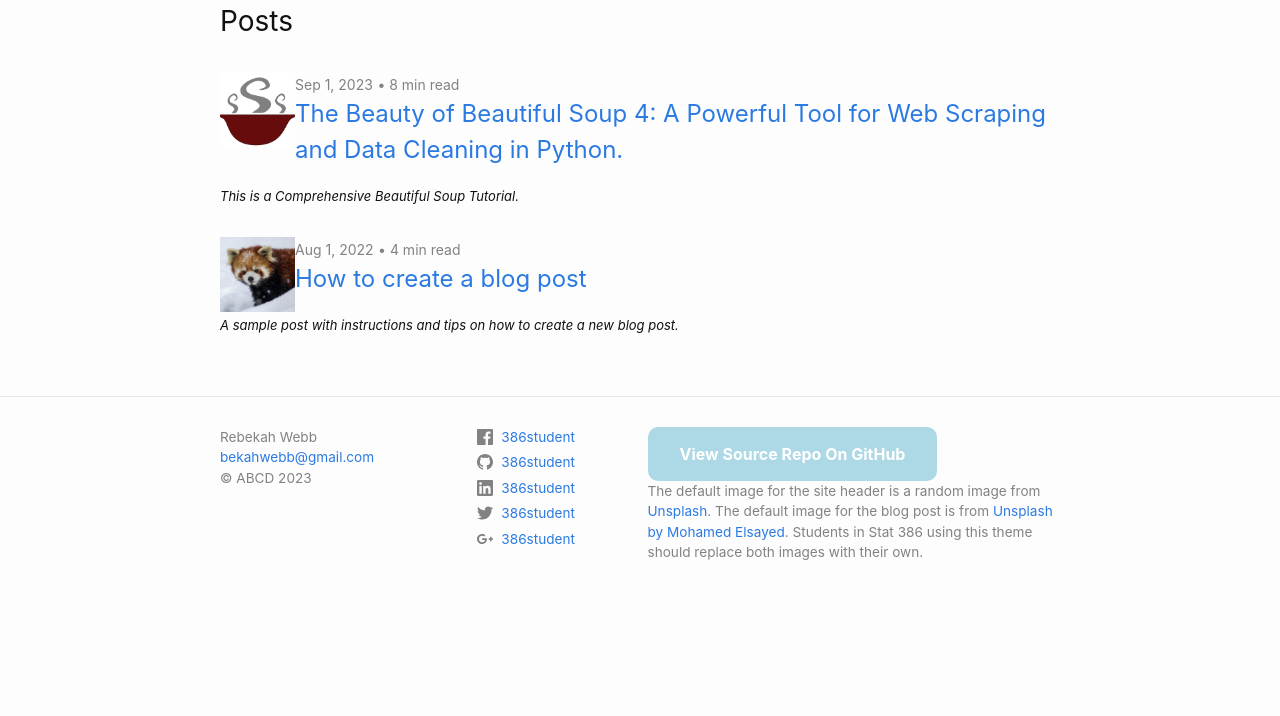
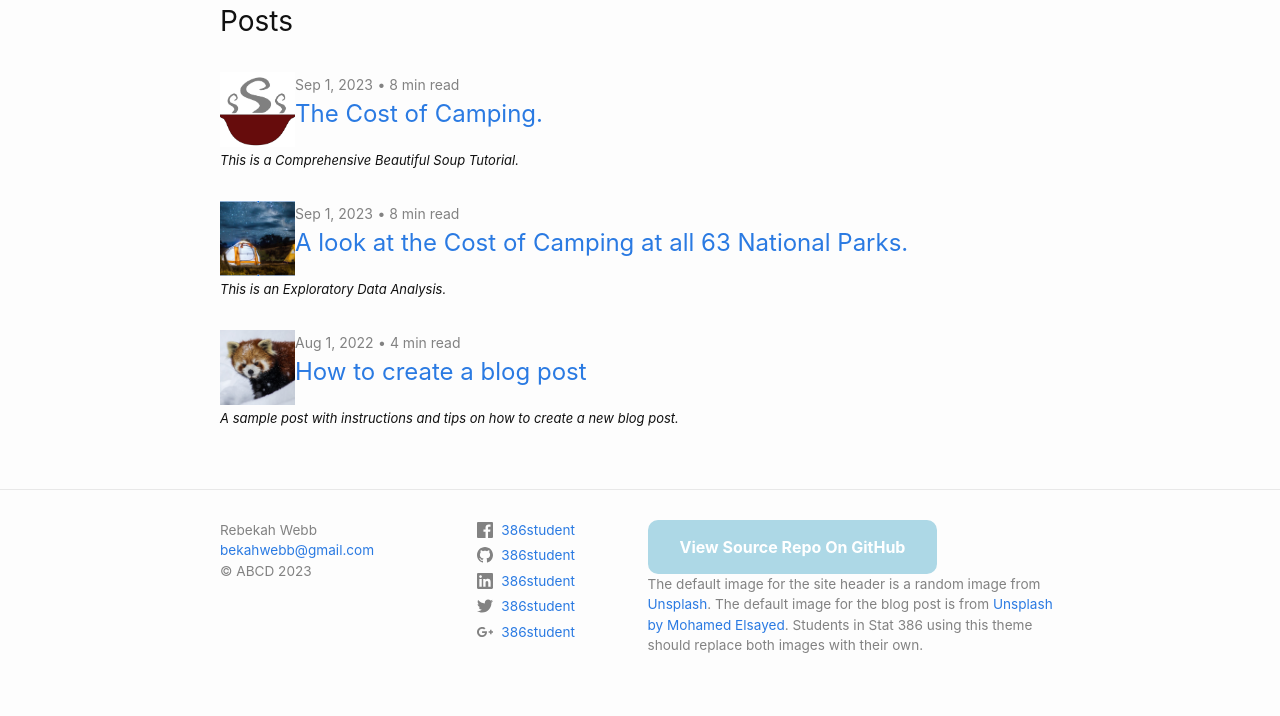
Before and after one commit to bekahwebb/bekahwebb.github.io, a Jekyll site: the page built from index.markdown, in a window 1280 px wide. Shown: the part 442-1158 px from the top of the page. Built offline with Jekyll 4.4.1, drawn with Linux system fonts in a browser that asks for light colours; before the commit the page ends 1065 px from its top, so only the background shows below that; some of the changed lines change nothing that is shown.

Commit message:
second blog post, camping

````diff
--- /dev/null
+++ b/_posts/2023-09-01-first-post copy.md
@@ -0,0 +1,229 @@
+---
+layout: post
+title:  "A look at the Cost of Camping at all 63 National Parks."
+author: Rebekah Webb
+description: This is an Exploratory Data Analysis.
+image: /assets/images/camping.png
+---
+# Introduction:
+
+My family and I like to go camping typically in Utah at the National Parks down south.  We have camped in various parts of the country and found the camping fees to be pretty reasonable.  I thought it might be interesting to look at the data of the National Park service, NPS and find the most expensive campgrounds of the different National Parks around the country.  I want to explore the data of the NPS and see if there are any correlations between cost of campsite and first come first serve campsites vs. reserved campsites.  I also want to explore the location of the campsite and see if there is correlation between cost and latitude and longitude and zip code of the campsite to see if the location affects the higher campsite costs.
+
+# Scraping the NPS Data
+
+I started with registering with the NPS for an apikey which they emailed me.  I then loaded in the libraries including a pd.set_option to display all the columns in case there were any embedded columns that I couldn't examine.  Then I put a url request in to the NPS API for the camping data.
+
+```
+file = open('nps_apikey.txt', 'r')
+api_key = file.read().strip()
+import pandas as pd
+pd.set_option('display.max_columns', None)
+import requests
+
+# Step 1: Scraping data
+# Read your API key from a text file
+with open('nps_apikey.txt', 'r') as file:
+    api_key = file.read().strip()
+
+# Construct the API URL
+base_url = 'https://developer.nps.gov/api/v1/campgrounds'
+# Define the state codes as a comma-delimited string
+#state_codes = 'chis, seki, yose' 'parkCode': state_codes
+params = {'api_key': api_key, 'limit': 638 }#state_codes = 'CA,OR,WA,UT' 'stateCode': state_codes
+
+# Make the API request
+response = requests.get(base_url, params=params)
+
+# Check the response status code
+if response.status_code == 200:
+    # Request was successful
+    data = response.json()
+    data = pd.json_normalize(data,'data')
+else:
+    # Request failed
+    print(f"Failed to retrieve data. Status code: {response.status_code}")
+
+My request was successful and my output looked like this:
+output
+
+id	url	name	parkCode	description	latitude	longitude	latLong	audioDescription	isPassportStampLocation	passportStampLocationDescription	passportStampImages	geometryPoiId	reservationInfo	reservationUrl	regulationsurl	regulationsOverview	fees	directionsOverview	directionsUrl	operatingHours	addresses	images	weatherOverview	numberOfSitesReservable	numberOfSitesFirstComeFirstServe	multimedia	relevanceScore	lastIndexedDate	amenities.trashRecyclingCollection	amenities.toilets	amenities.internetConnectivity	amenities.showers	amenities.cellPhoneReception	amenities.laundry	amenities.amphitheater	amenities.dumpStation	amenities.campStore	amenities.staffOrVolunteerHostOnsite	amenities.potableWater	amenities.iceAvailableForSale	amenities.firewoodForSale	amenities.foodStorageLockers	contacts.phoneNumbers	contacts.emailAddresses	campsites.totalSites	campsites.group	campsites.horse	campsites.tentOnly	campsites.electricalHookups	campsites.rvOnly	campsites.walkBoatTo	campsites.other	accessibility.wheelchairAccess	accessibility.internetInfo	accessibility.cellPhoneInfo	accessibility.fireStovePolicy	accessibility.rvAllowed	accessibility.rvInfo	accessibility.rvMaxLength	accessibility.additionalInfo	accessibility.trailerMaxLength	accessibility.adaInfo	accessibility.trailerAllowed	accessibility.accessRoads	accessibility.classifications
+0	EA81BC45-C361-437F-89B8-5C89FB0D0F86	https://www.nps.gov/amis/planyourvisit/277-nor...	277 North Campground	amis	277 North Campground is generally open year-ro...	29.512373695509215	-100.90816633365614	{lat:29.512373695509215, lng:-100.90816633365614}	277 North Campground is generally open year-ro...	0		[]	582AB459-28A8-453A-B22E-BAD481E92098	Standard overnight camping is first-come, firs...	https://www.recreation.gov/camping/campgrounds...	https://cms.nps.gov/amis/learn/management/comp...	Site capacity is not to exceed eight persons a...	[{'cost': '6.00', 'description': 'Sites are av...	Directions from Amistad National Recreation Ar...		[{'exceptions': [], 'description': '277 North ...	[]	[{'credit': 'NPS Photo', 'crops': [], 'title':...	The climate at Amistad is semi-arid in moistur...	1	17	[]	1.0		Yes - year round	[Vault Toilets - year round]	No	[None]	Yes - year round	No	No	No	No	No	[No water]	No	No	No	[]	[{'description': '', 'emailAddress': 'AMIS_Int...	18	1	0	0	0	0	0	0	Limited. However, some sites do have a cement ...			Ground fires are not permitted. Each campsite ...	1	RV and Trailers are permitted	0		0	The main road leading to the campground is pav...	1	[Paved Roads - All vehicles OK]	[Limited Development Campground]
+```
+This is just the first row of code so there are definitly a lot of columns to go through to get to the heart of what my data analysis is.  There is a lot of text and url websites etc. that I just don't need so I organized my columns by printing the columns of my data and commenting out the ones that I don't want and making a copy for python to read the new copy of my data.
+
+
+# Organizing data columns
+
+```
+data.columns
+
+output
+   data = data[['id', #'url',
+      'name', 'parkCode',
+      #'description',
+      'latitude', 'longitude',
+       #'latLong', #'audioDescription', 'isPassportStampLocation',
+       #'passportStampLocationDescription', 'passportStampImages',
+       #'geometryPoiId', 'reservationInfo', 'reservationUrl', 'regulationsurl',
+       #'regulationsOverview',
+       'fees', #'directionsOverview', 'directionsUrl',
+       #'operatingHours',
+       'addresses', #'images',
+       #'weatherOverview',
+       'numberOfSitesReservable', 'numberOfSitesFirstComeFirstServe',
+       #'multimedia', 'relevanceScore', 'lastIndexedDate',
+       #'amenities.trashRecyclingCollection',
+       #'amenities.toilets',
+       #'amenities.internetConnectivity', 'amenities.showers',
+       #'amenities.cellPhoneReception', 'amenities.laundry',
+       #'amenities.amphitheater',
+       #'amenities.dumpStation',
+       #'amenities.campStore',
+       #'amenities.staffOrVolunteerHostOnsite',
+       #'amenities.potableWater', 'amenities.iceAvailableForSale',
+       #'amenities.firewoodForSale', 'amenities.foodStorageLockers',
+       #'contacts.phoneNumbers', #'contacts.emailAddresses',
+       #'campsites.totalSites', 'campsites.group', 'campsites.horse',
+       #'campsites.tentOnly', 'campsites.electricalHookups', 'campsites.rvOnly',
+       #'campsites.walkBoatTo', 'campsites.other',
+       #'accessibility.wheelchairAccess', 'accessibility.internetInfo',
+       #'accessibility.cellPhoneInfo',
+       #'accessibility.fireStovePolicy',
+       #'accessibility.rvAllowed', 'accessibility.rvInfo',
+       #'accessibility.rvMaxLength', 'accessibility.additionalInfo',
+       #'accessibility.trailerMaxLength', 'accessibility.adaInfo',
+       #'accessibility.trailerAllowed', 'accessibility.accessRoads',
+       'accessibility.classifications']].copy()
+```
+Next I cleaned the data by pulling two variables out of two of the columns: fees and addresses and made individual columns of cost, description, zip, and city.  I wanted to examine the description column closer to see if the output would be useful.  It was really messy in putting random text in different rows and it didn't give me to much information about why the camp charged the cost that it did so I dropped description from the dataset.  I renamed the columns by making a dictionary list, and my output showed the data output I wanted.
+
+# Cleaning the data and renaming columns
+```
+# Split 'fees' column into 'fees' and 'description'
+data[['cost', 'description']] = pd.DataFrame(data['fees'].apply(lambda x: [x[0]['cost'], x[0]['description']] if x else [None, None]).tolist(), index=data.index)
+# Split 'addresses' column into 'zip' and 'city'
+data[['zip', 'city']] = pd.DataFrame(data['addresses'].apply(lambda x: [x[0]['postalCode'], x[0]['city']] if x else [None, None]).tolist(), index=data.index)
+# Drop the original 'fees' and 'addresses' columns
+data = data.drop(['fees', 'addresses'], axis=1)
+# Print the updated DataFrame
+print(data)
+
+# Drop the 'Description' column
+data = data.drop('Description', axis=1)
+
+#rename columns
+data = data.rename(columns={'id': 'ID', 'name':'Name', 'parkCode': 'Park Code','latitude': 'Latitude', 'longitude':'Longitude','numberOfSitesReservable' :'Number Of Sites Reservable','numberOfSitesFirstComeFirstServe' : 'Number Of Sites First Come First Serve', 'accessibility.classifications' : 'Accessibility Classifications', 'cost' : 'Cost', 'zip' : 'Zip', 'city' : 'City'})
+
+output
+	Unnamed: 0	ID	Name	Park Code	Latitude	Longitude	Number Of Sites Reservable	Number Of Sites First Come First Serve	Accessibility Classifications	Cost	Zip	City
+0	0	EA81BC45-C361-437F-89B8-5C89FB0D0F86	277 North Campground	amis	29.512374	-100.908166	1	17	['Limited Development Campground']	6.0	NaN	NaN
+```
+# Saving data to a CSV file to work with cleaned data.
+```
+data.reset_index(drop=True, inplace=True)
+data.to_csv('nps_camp.csv')
+Next I examined the different statistics of my data by performing a describe function.
+```
+# Examining data
+We can look at the statistics of our variable in our data set by using a describe function.
+
+```
+data.describe()
+
+output
+ 	Unnamed: 0	Latitude	Longitude	Number Of Sites Reservable	Number Of Sites First Come First Serve	Cost
+count	597.000000	596.000000	596.000000	597.000000	597.000000	597.000000
+mean	316.631491	40.256554	-100.666231	33.046901	28.103853	27.773702
+std	183.788437	6.880251	19.059403	61.664614	409.626339	82.856382
+min	0.000000	18.352310	-156.237592	0.000000	0.000000	0.000000
+25%	156.000000	36.190970	-116.507948	0.000000	0.000000	5.000000
+50%	317.000000	38.988440	-103.410696	4.000000	0.000000	20.000000
+75%	476.000000	45.932857	-83.621052	37.000000	10.000000	28.000000
+max	637.000000	63.733360	-64.754081	432.000000	10000.000000	1000.000000
+```
+I was blown away by the campground max cost of $1000.  I was not expecting a campground to be that expensive.  We can further investigate the stats on the campground with camp stats and location and see if we can find some more answers for the most expensive campground.
+
+I am going to plot the data on a histogram and see the most expensive campsites.  This will also show the very expensive outliers.
+# Visualizations
+
+```
+import matplotlib.pyplot as plt
+# Convert 'Cost' column to numeric (remove dollar signs, convert to float)
+#data['Cost'] = pd.to_numeric(data['Cost'].replace('[\$,]', '', regex=True), errors='coerce')
+# Filter out rows where 'Cost' is NaN
+data = data.dropna(subset=['Cost'])
+# Sort the DataFrame by 'Cost' in descending order and get the top 10
+top_costs = data.sort_values(by='Cost', ascending=False).head(10)
+# Plot the histogram
+plt.figure(figsize=(10, 6))
+plt.bar(top_costs['Name'], top_costs['Cost'], color='green')
+plt.xlabel('Campground Name')
+plt.ylabel('Cost')
+plt.title('Top 10 Campground Costs')
+plt.xticks(rotation=45, ha='right')
+plt.tight_layout()
+plt.show()
+
+Output
+![cost_hist.png](/assets/images/cost_hist.pngimage.png)
+
+![imagesoup1.png](/assets/images/imagesoup1.png)
+
+```
+There are two campsites with the max cost.  I wanted to examine the details of the row with Camp Round Meadow.
+
+```
+# Filter out rows where 'Cost' is NaN
+data = data.dropna(subset=['Cost'])
+# Find the index of the maximum value in the 'Cost' column
+max_cost_index = data['Cost'].idxmax()
+# Access the row corresponding to the maximum cost using loc
+row_with_max_cost = data.loc[max_cost_index]
+print("Row with the highest cost:")
+print(row_with_max_cost)
+#Thurmont MD
+
+Output
+Row with the highest cost:
+Unnamed: 0                                                                              103
+ID                                                     D378656F-72C7-4F18-A3CC-741CBEE9B394
+Name                                                                          Camp Greentop
+Park Code                                                                              cato
+Latitude                                                                          39.644541
+Longitude                                                                        -77.476565
+Number Of Sites Reservable                                                                1
+Number Of Sites First Come First Serve                                                    1
+Accessibility Classifications                                      ['Developed Campground']
+Cost                                                                                 1000.0
+Description                               Entire facility sleeps 140 people in cabins. \...
+Zip                                                                                   21788
+City                                                                               Thurmont
+Name: 103, dtype: object
+
+```
+
+
+# Further Investigation
+
+I then wanted to look at the top 10 most expensive campsites.
+```
+import pandas as pd
+# Rename the 'Employee' column to 'Number of Employees'
+df = df.rename(columns={'# of Employees': 'Number of Employees'})
+# Select specific columns
+df = df[['Employer', 'Number of Employees']]
+# Print the cleaned DataFrame
+print(df)
+# Save the modified DataFrame to a CSV file
+df.to_csv('employee_data.csv', index=False)
+
+```
+
+# Conclusion:
+
+ In this blog post I wanted to scrape data from the National Park Service using an API.  I cleaned and organized the scraped data and saved it to a csv file. I wanted to look at the most expensive campsite.  I plotted a histogram and examined details further for each row.
+
+# Looking forward:
+ In my next blog post I will go through more visualizations as I analyze potential correlation between cost of campsite, and reserved vs. first come first serve campsites, and location of campsite with latitude, longitude and zip code.
+
+![imagesoup1.png](/assets/images/imagesoup1.png)
--- a/_posts/2023-09-01-first-post.md
+++ b/_posts/2023-09-01-first-post.md
@@ -1,6 +1,6 @@
 ---
 layout: post
-title:  "The Beauty of Beautiful Soup 4: A Powerful Tool for Web Scraping and Data Cleaning in Python."
+title:  "The Cost of Camping."
 author: Rebekah Webb
 description: This is a Comprehensive Beautiful Soup Tutorial.
 image: /assets/images/imagesoups1.png
````
Also changed, not shown: assets/images/camping.png (added), assets/images/cost_hist.png (added).
